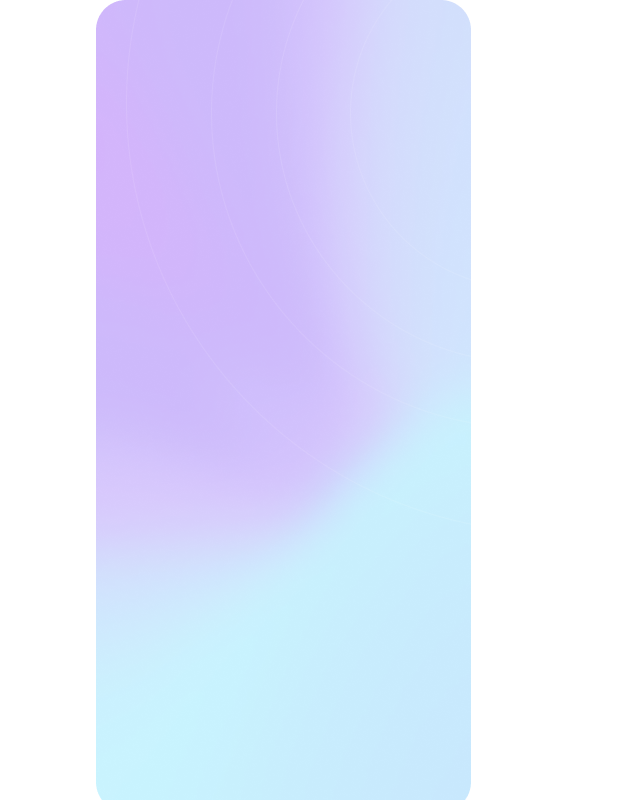
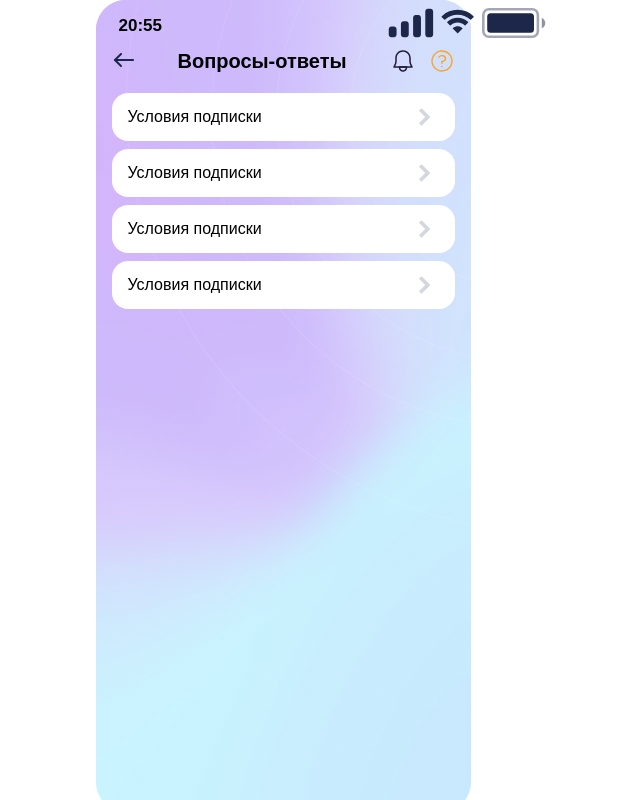
Before and after one commit to chashchinavera/pay2u, a React (Create React App) app: page /help in a window 1280 px wide. Before the commit this address had no page. Shown: the whole page, without its empty margins (357-997 px from the left). Built offline with nearby package versions, Linux system fonts and the light colour scheme.

Commit message:
add help component

```diff
--- a/src/components/App/App.tsx
+++ b/src/components/App/App.tsx
@@ -2,8 +2,13 @@ import { Routes, Route } from 'react-router-dom';
 import Bank from '../bank/Bank';
 import Pay from '../pay/Pay';
 import Onboarding from '../onboarding/Onboarding';
+import MySubscriptions from '../my-subscriptions/MySubscriptions';
+import Help from '../help/Help';
+import Notifications from '../Notifications';
 
 function App() {
+
+
   return (
     <div className="relative w-[375px] h-[100%] flex flex-col mx-auto">
 
@@ -58,6 +63,21 @@ function App() {
             picture={"third"}
           />}
         />
+        <Route
+          path='/my-subscriptions'
+          element={
+            <MySubscriptions />
+          } />
+          <Route
+          path='/help'
+          element={
+            <Help />
+          } />
+          <Route
+          path='/notifications'
+          element={
+            <Notifications />
+          } />
       </Routes>
 
     </div>
--- /dev/null
+++ b/src/components/Notifications.tsx
@@ -0,0 +1,20 @@
+import Header from "./header/Header";
+import NavigationTab from "./navigationTab/NavigationTab";
+
+function Notifications() {
+    return (
+        <>
+            <Header
+                theme={{ white: false }}
+            />
+            <NavigationTab
+                title={'Уведомления'}
+                className="mt-[10px] mb-[20px]"
+                help="./images/icons/Help.svg"
+                notifications="./images/icons/Active-notifications.svg"
+            />
+        </>
+    )
+}
+
+export default Notifications;
--- /dev/null
+++ b/src/components/help/Help.tsx
@@ -0,0 +1,22 @@
+import Header from "../header/Header";
+import NavigationTab from "../navigationTab/NavigationTab";
+import Questions from "../questions/Questions";
+
+function Help() {
+    return (
+        <>
+            <Header
+                theme={{ white: false }}
+            />
+            <NavigationTab
+                title={'Вопросы-ответы'}
+                className="mt-[10px] mb-[20px]"
+                help="./images/icons/help-line.svg"
+                notifications="./images/icons/Notifications.svg"
+            />
+            <Questions />
+        </>
+    )
+}
+
+export default Help;
--- a/src/components/main/Main.tsx
+++ b/src/components/main/Main.tsx
@@ -10,7 +10,12 @@ function Main() {
 
     return (
         <section className="mt-[10px]">
-            <NavigationTab />
+            <NavigationTab
+                title={''}
+                className=""
+                help="./images/icons/Help.svg"
+                notifications="./images/icons/Notifications.svg"
+            />
             <ButtonTab />
             <Subscriptions />
         </section>
--- a/src/components/main/searchForm/SearchForm.tsx
+++ b/src/components/main/searchForm/SearchForm.tsx
@@ -1,16 +1,29 @@
+import { SetStateAction, useState, useEffect } from 'react';
+
 function SearchForm() {
+
+    const [request, setRequest] = useState('');
+
+    function handleRequestEdit(evt: { target: { value: SetStateAction<string>; }; }) {
+        setRequest(evt.target.value);
+    }
+
+    function handleSubmit() {
+
+    }
+
     return (
         <div className="mt-[14px] rounded-[16px] bg-grey-dark">
             <form
                 className="px-[8px] py-[12px] rounded-[16px] flex flex-row"
-                // onSubmit={ }
+                onSubmit={handleSubmit}
                 id='search'>
                 <img className='mr-[8px]' alt='Поиск' src='./images/icons/Search.svg' />
                 <input
                     className="bg-grey-light w-[100%] text-[14px] leading-[21px] font-normal"
                     type='text'
-                    // value={request}
-                    // onChange={ }
+                    value={request}
+                    onChange={handleRequestEdit}
                     placeholder="Найти..."
                     required
                     name='search'
--- a/src/components/main/subscriptions/Subscriptions.tsx
+++ b/src/components/main/subscriptions/Subscriptions.tsx
@@ -1,3 +1,4 @@
+import { Link } from 'react-router-dom';
 import Button from "../../button/Button";
 import SearchForm from "../searchForm/SearchForm";
 import SubscriptionsList from "../subscriptionsLIst/SubscriptionsList";
@@ -5,7 +6,7 @@ import SubscriptionsList from "../subscriptionsLIst/SubscriptionsList";
 function Subscriptions() {
     return (
         <section className="bg-white rounded-[30px] mt-[22px] px-[16px] pt-[20px]">
-            <a href="/subscriptions">
+            <Link to="/my-subscriptions">
                 <Button
                     varint="big"
                     color="purple"
@@ -14,7 +15,7 @@ function Subscriptions() {
                         <p className="w-[100%] text-center text-[16px] leading-[21px] mb-[3px]">Мои подписки</p>
                     }
                 />
-            </a>
+            </Link>
             <p className="text-[16px] leading-[21px] text-blue-dark font-bold mt-[21px]">Сервисы</p>
             <SearchForm />
             <SubscriptionsList />
--- /dev/null
+++ b/src/components/my-subscriptions/MySubscriptions.tsx
@@ -0,0 +1,22 @@
+import Header from "../header/Header";
+import NavigationTab from "../navigationTab/NavigationTab";
+import Subs from "../subs/Subs";
+
+function MySubscriptions() {
+    return (
+        <>
+            <Header
+                theme={{ white: false }}
+            />
+            <NavigationTab
+                title={'Мои подписки'}
+                className="mt-[10px] mb-[20px]"
+                help="./images/icons/Help.svg"
+                notifications="./images/icons/Notifications.svg"
+            />
+            <Subs />
+        </>
+    )
+}
+
+export default MySubscriptions;
--- a/src/components/navigationTab/NavigationTab.tsx
+++ b/src/components/navigationTab/NavigationTab.tsx
@@ -1,10 +1,35 @@
-function NavigationTab() {
+import { Link } from 'react-router-dom';
+import React, { AnchorHTMLAttributes } from "react";
+import classNames from "classnames";
+
+interface navProps extends AnchorHTMLAttributes<HTMLAnchorElement> {
+    title: string;
+    help:  string;
+    notifications: string;
+};
+
+
+const NavigationTab: React.FC<navProps> = ({
+    title,
+    className,
+    help,
+    notifications,
+}) => {
+
+    const baseClasses = 'flex flex-row mx-[17px] justify-between';
+
+    const navClasses = classNames(
+        baseClasses,
+        className,
+    );
+
     return (
-        <div className="flex flex-row mx-[17px] justify-between">
-            <a href="/bank"><img className='mt-[4px] ml-[1px]' alt='Назад в приложение банка' src='./images/icons/Arrow.svg' /></a>
+        <div className={navClasses}>
+            <Link to="/pay2u"><img className='mt-[4px] ml-[1px]' alt='Назад в приложение банка' src='./images/icons/Arrow.svg' /></Link>
+            <p className='text-[20px] font-semibold leading-[24px]'>{title}</p>
             <div className="flex flex-row">
-                <a href="/notifications"><img className='mr-[15px]' alt='Уведомления' src='./images/icons/Notifications.svg' /></a>
-                <a href="/help"><img alt='Помощь' src='./images/icons/Help.svg' /></a>
+                <Link to="/notifications"><img className='mr-[15px]' alt='Уведомления' src={notifications} /></Link>
+                <Link to="/help"><img alt='Помощь' src={help} /></Link>
             </div>
         </div>
     )
--- /dev/null
+++ b/src/components/question/Question.tsx
@@ -0,0 +1,16 @@
+import { Link } from 'react-router-dom';
+
+function Question() {
+    return (
+        <>
+            <Link to={"/question_1"} className='bg-white rounded-[16px] py-[9px] px-[16px] flex flex-row mb-[8px]'>
+                <div className='flex flex-row justify-between w-[100%]'>
+                    <p className='text-[16px] font-medium leading-normal self-center'>Условия подписки</p>
+                    <img className="h-[30px] w-[30px] self-end" alt='Стрелка' src='./images/icons/chevron-small-right.svg' />
+                </div>
+            </Link>
+        </>
+    )
+}
+
+export default Question;
--- /dev/null
+++ b/src/components/questions/Questions.tsx
@@ -0,0 +1,14 @@
+import Question from "../question/Question";
+
+function Questions() {
+    return (
+        <div className="mx-[16px]">
+            <Question />
+            <Question />
+            <Question />
+            <Question />
+        </div>
+    )
+}
+
+export default Questions;
--- /dev/null
+++ b/src/components/subs/Subs.tsx
@@ -0,0 +1,11 @@
+function Subs() {
+    return (
+        <div className="rounded-t-[30px] bg-white pt-[24px] px-[16px]">
+            <div className="bg-background py-[12px] px-[8px] rounded-[16px] bg-background bd-contain h-[343px]">
+
+            </div>
+        </div>
+    )
+}
+
+export default Subs;
```
Also changed, not shown: src/components/header/Header.tsx (+8 -1 lines), public/images/icons/Active-notifications.svg (added), public/images/icons/help-line.svg (added).
